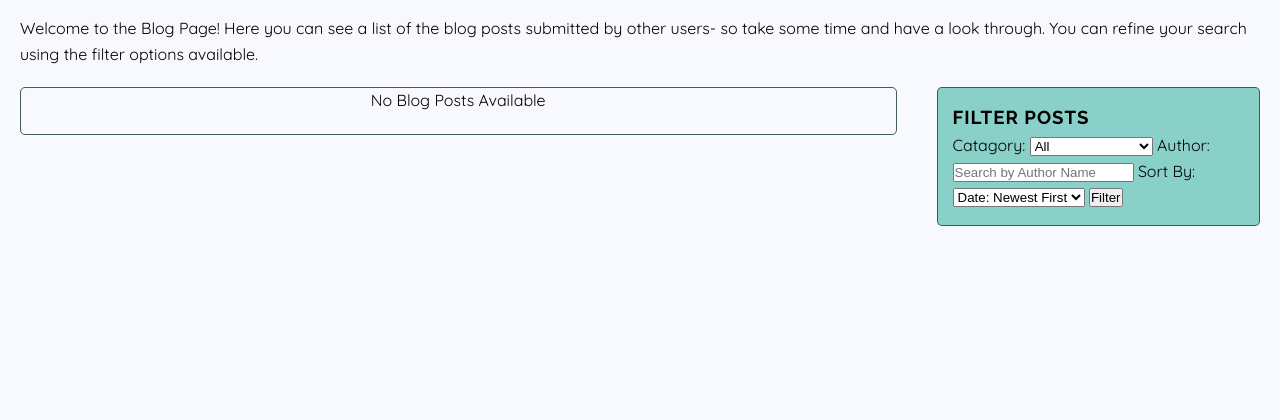
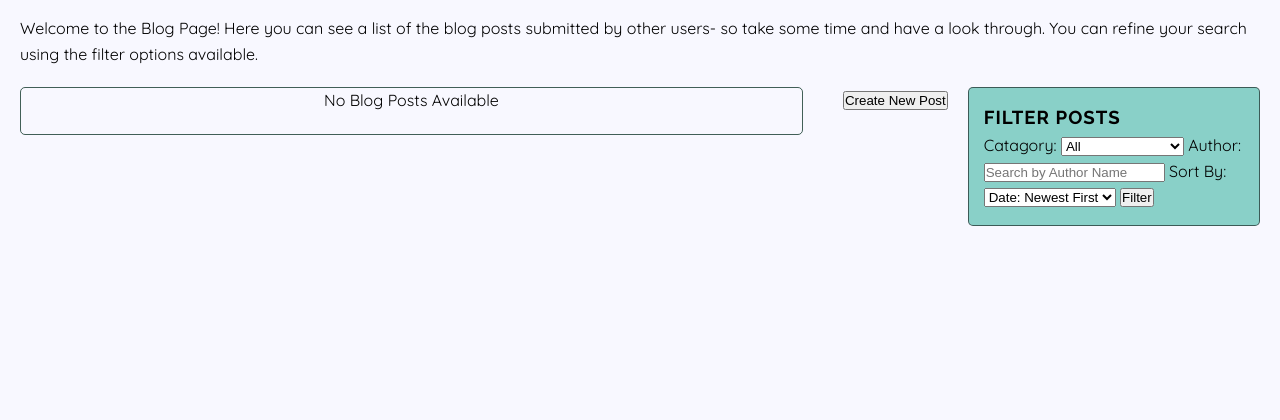
Before and after one commit to TonichaB/cleaning-blog, a Django app: page /blog/ in a window 1280 px wide. Shown: the part 114-534 px from the top of the page. Run offline with Django 4.2, Linux system fonts and the light colour scheme; data that the repository does not hold is empty; parts of the project's set-up code (start-up, migrations or seed data) failed here and were passed over; some libraries are stand-ins or nearby versions.

Commit message:
feat: Create Post modal
- Add create post buttons to the blog.html and my post modal that open a new post modal
- Add form within new modal asking for a post title and content
- Add publish button that submits the new post and makes this visable on the blog page.
- Add css styling for modal
- Add JavaScript functions to open/close the modal, and to save the new post data
- Congifure views and urls to allow modal to be displayed

```diff
--- a/blog/templates/blog.html
+++ b/blog/templates/blog.html
@@ -34,6 +34,10 @@
             {% endif %}
         </span>
      </div>
+     <!-- Create Post Button -->
+      <aside>
+        <button id="create-post-btn">Create New Post</button>
+      </aside>
     <!-- Filtering Section -->
     <aside id="blog-filters">
         <h3>Filter Posts</h3>
--- /dev/null
+++ b/blog/templates/create_post_modal.html
@@ -0,0 +1,17 @@
+<!-- Create Blog Post Modal -->
+
+<div id="createPostModal" class="modal">
+    <div class="modal-content">
+        <span id='close-create-post' class="close">&times;</span>
+        <h2>Create New Post</h2>
+        <form id="create-post-form">
+            <label for="post-title">Title:</label>
+            <input type="text" id="post-title" name="title" required>
+
+            <label for="post-content">Content:</label>
+            <textarea id="post-content" name="content" required></textarea>
+
+            <button type="submit">Publish!</button>
+        </form>
+    </div>
+</div>
--- a/blog/templates/modal.html
+++ b/blog/templates/modal.html
@@ -7,5 +7,6 @@
         <div id="user-posts-list">
             <!-- List of User's Posts to load here -->
         </div>
+        <button id="create-post-btn-modal">Create New Post</button>
     </div>
 </div>
--- a/blog/views.py
+++ b/blog/views.py
@@ -1,5 +1,5 @@
 from django.core.paginator import Paginator, EmptyPage, PageNotAnInteger
-from django.shortcuts import render
+from django.shortcuts import render, redirect
 from django.http import HttpResponse, JsonResponse
 from django.contrib.auth.decorators import login_required
 from django.views.decorators.http import require_GET, require_POST
@@ -91,3 +91,21 @@ def user_post_detail(request, post_id):
         return JsonResponse({'success': True})
     else:
         return JsonResponse({'error': 'Method not allowed'}, status=405)
+
+# Create Blog Post
+@login_required
+def create_post_view(request):
+    if request.method == 'POST':
+        title = request.POST['title']
+        content = request.POST['content']
+        user = request.user
+
+        post = BlogPost.objects.create(
+            author=request.user,
+            title=title,
+            content=content
+        )
+
+        return JsonResponse({'success': True, 'message': 'Post Successfully Published!'})
+
+    return JsonResponse({'success': False, 'message': 'Invalid Request'})
--- a/cleaning_blog/settings.py
+++ b/cleaning_blog/settings.py
@@ -119,7 +119,7 @@ AUTH_PASSWORD_VALIDATORS = [
 
 # Password Hashing
 
-PASSWORD_HASHERS [
+PASSWORD_HASHERS = [
     'django.contrib.auth.hashers.PBKDF2PasswordHasher',
     'django.contrib.auth.hashers.PBKDF2SHA1PasswordHasher',
     'django.contrib.auth.hashers.Argon2PasswordHasher',
--- a/cleaning_blog/urls.py
+++ b/cleaning_blog/urls.py
@@ -17,7 +17,7 @@ Including another URLconf
 from django.contrib import admin
 from django.urls import path
 from core.views import home, about, contact
-from blog.views import blog, top_posts, get_popular_posts, user_post_detail, user_posts_api
+from blog.views import blog, top_posts, get_popular_posts, user_post_detail, user_posts_api,create_post_view
 from comments.views import comments
 from users.views import register_view, login_view, logout_view
 from django.conf import settings
@@ -37,4 +37,5 @@ urlpatterns = [
     path('register/', register_view, name='register'),
     path('login/', login_view, name='login'),
     path('logout/', logout_view, name='logout'),
+    path('create-post/', create_post_view, name='create_post'),
 ] + static(settings.STATIC_URL, document_root=settings.STATICFILES_DIRS[0])
--- a/static/js/script.js
+++ b/static/js/script.js
@@ -43,6 +43,13 @@ document.addEventListener('DOMContentLoaded', () => {
     const userButton = document.getElementById('user-button');
     const userDropdownContent = document.getElementById('user-dropdown-content');
     const logoutLink = document.getElementById('logout-link');
+    const createPostModal = document.getElementById('createPostModal');
+    const createPostBtn = document.getElementById('create-post-btn');
+    const createPostBtnModal = document.getElementById('create-post-btn-modal');
+    const closeCreatePostModal = document.getElementById('close-create-post');
+    const createPostForm = document.getElementById('create-post-form');
+
+    // My Posts Modal
 
     if (myPostsButton) {
         myPostsButton.addEventListener('click', (e) => {
@@ -226,6 +233,49 @@ document.addEventListener('DOMContentLoaded', () => {
         }
     });
 
+    // Create Post Modal
+
+    createPostBtn?.addEventListener('click', () => {
+        createPostModal.style.display = 'block';
+    });
+
+    createPostBtnModal?.addEventListener('click', () => {
+        createPostModal.style.display = 'block';
+    });
+
+    closeCreatePostModal?.addEventListener('click', () => {
+        createPostModal.style.display = 'none';
+    });
+
+    window.addEventListener('click', (e) => {
+        if (e.target === createPostModal) {
+            createPostModal.style.display = 'none';
+        }
+    });
+
+    // Create Post Form Submission
+
+    createPostForm?.addEventListener('submit', (e) => {
+        e.preventDefault();
+        const formData = new FormData(createPostForm);
+
+        fetch('/create-post/', {
+            method: 'POST',
+            body: formData,
+            headers: {
+                'X-CSRFToken': getCookie('csrftoken'),
+            },
+        })
+        .then(response => response.json())
+        .then(data => {
+            alert(data.message);
+            if (data.success) {
+                location.reload();
+            }
+        })
+        .catch(error => console.error('Error:', error));
+    });
+
     // Function to get CSRF Token from cookies
 
     function getCookie(name) {
--- a/templates/base.html
+++ b/templates/base.html
@@ -69,6 +69,8 @@
         {% include 'modal.html' %}
         <!-- Include Register & Login Modals -->
          {% include 'user_modals.html' %}
+         <!-- Include Create Post Modal -->
+          {% include 'create_post_modal.html' %}
 
     </main>
     <footer id="footer">
```
Also changed, not shown: static/css/style.css (+53 -40 lines).
